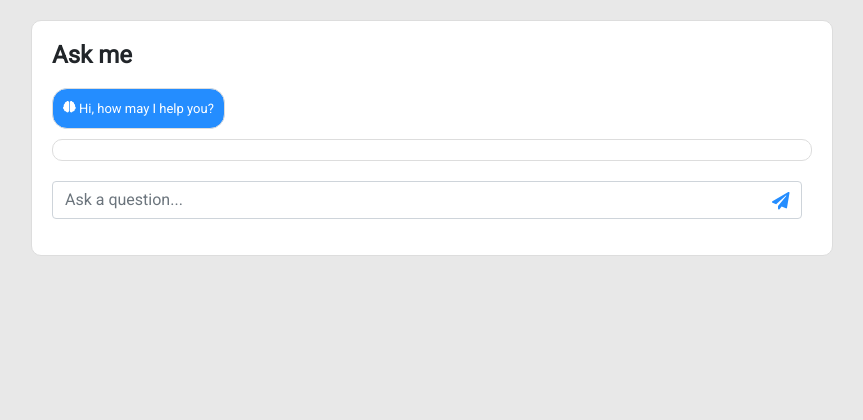
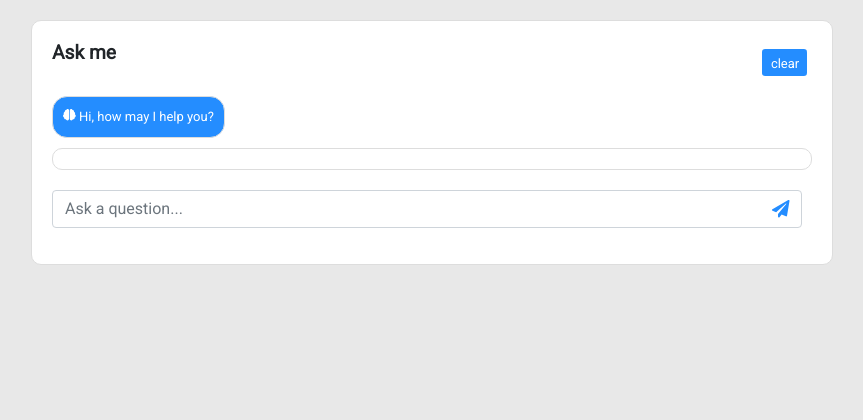
Before and after one commit to Hrishikesh007788/Adobe_SOT, a Flask app: page /user_ask in a window 1280 px wide. Shown: the part 78-498 px from the top of the page, without its empty margins (208-1071 px from the left). Run offline with Flask 3, Linux system fonts and the light colour scheme; some libraries are stand-ins or nearby versions.

Commit message:
clear button

```diff
--- a/app.py
+++ b/app.py
@@ -245,6 +245,11 @@ def user_ask():
 
     return render_template('chat.html', conversation_history_user=conversation_history_user, uploaded_files=uploaded_files)
 
+@app.route('/delete_chat', methods=['POST'])
+def delete_chat():
+    global conversation_history_user
+    conversation_history_user = []  # Clear the conversation history
+    return redirect(url_for('user_ask'))
 
 
 
--- a/templates/chat.html
+++ b/templates/chat.html
@@ -272,7 +272,16 @@
       <!-- ---CHAT WINDOW--- -->
 
       <div class="chat-window">
-        <h4>Ask me</h4>
+        <div style="display: flex;">
+
+          <h4 style="font-size: 1.2rem; white-space: nowrap;">Ask me</h4>
+
+
+          <form method="post" action="{{ url_for('delete_chat') }}" style="margin-top: 0; margin-bottom: 10px;">
+            <button type="submit" class="btn btn-sm mt-2" title="Clear chat" style="background-color: #248dff; margin-left: 646px; color: #fff; width: 45px; height: 27px; font-size: small;">clear</button>
+          </form>
+        </div>
+
         {% if not conversation_history_user %}
           <div class="ai-section">
             <div class="ai-bubble">
@@ -291,8 +300,9 @@
         {% endif %}
 
         <div class="conversation" id="conversation-container">
-          {% for speaker, message in conversation_history_user %} {% if speaker
-          == 'User' %}
+
+          {% for speaker, message in conversation_history_user %}
+            {% if speaker == 'User' %}
               <div class="user-section">
                 <div class="user-bubble">
                   <p>
@@ -312,7 +322,8 @@
                   </p>
                 </div>
               </div>
-          {% endif %} {% endfor %}
+            {% endif %}
+          {% endfor %}
         </div>
 
         <form method="post" action="{{ url_for('user_ask') }}">
@@ -332,7 +343,10 @@
             </button>
           </div>
         </form>
+
+
       </div>
+
     </div>
 
     <!-- Font Awesome JS -->
```
Lines whose indentation alone changed are shown as unchanged.
